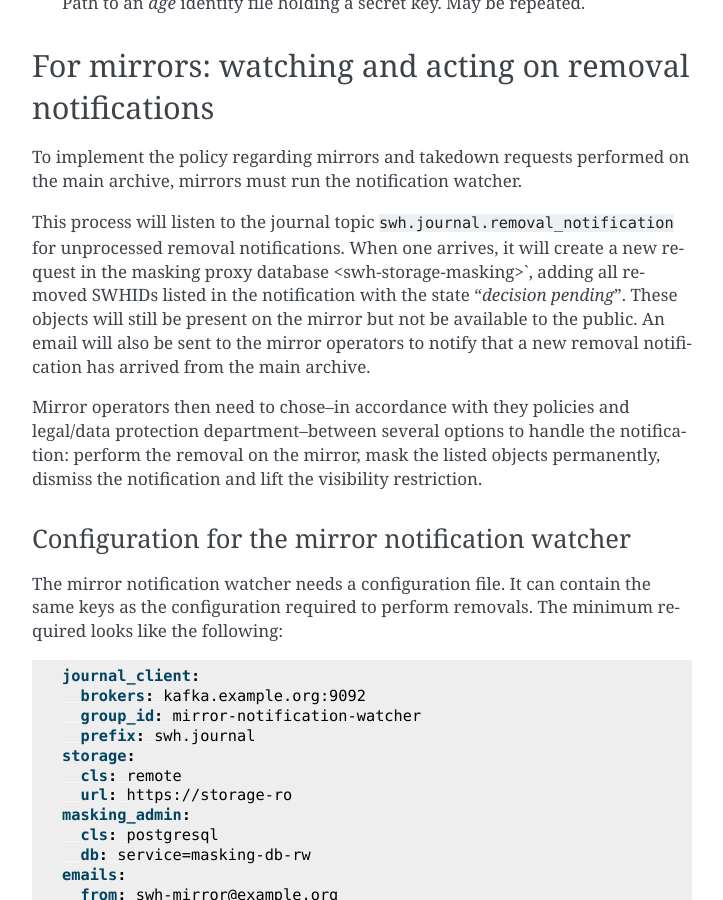
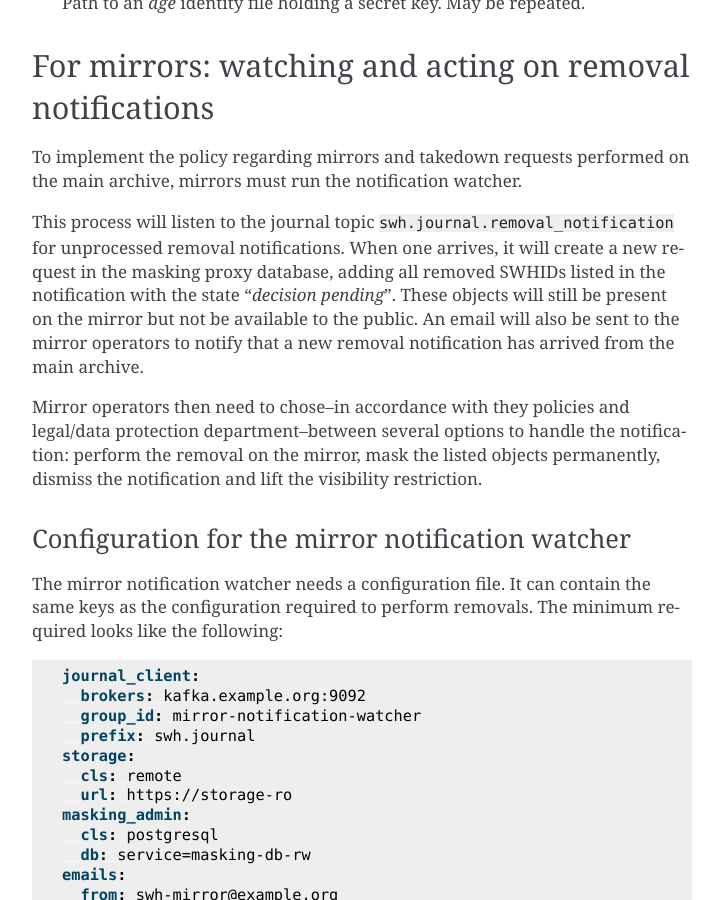
Before and after one commit to SoftwareHeritage/swh-alter, a Sphinx documentation site: the page built from docs/usage.rst, in a window 1280 px wide and 900 px high, scrolled down 10990 px. Shown: the whole window, without its empty margins (388-1111 px from the left). Built offline with Sphinx 7.4.7, drawn with Linux system fonts in a browser that asks for light colours.

Commit message:
docs: Fix `usage` cross-references

```diff
--- a/docs/usage.rst
+++ b/docs/usage.rst
@@ -650,7 +650,7 @@ notification watcher.
 
 This process will listen to the journal topic ``swh.journal.removal_notification``
 for unprocessed removal notifications. When one arrives, it will create
-a new request in the :ref:`masking proxy database` <swh-storage-masking>`,
+a new request in the :ref:`masking proxy database <swh-storage-masking>`,
 adding all removed SWHIDs listed in the notification with the state “*decision
 pending*”. These objects will still be present on the mirror but not be
 available to the public. An email will also be sent to the mirror operators to
@@ -694,7 +694,7 @@ The ``journal_client`` map follows the :ref:`journal configuration
 ``swh.journal.notification_removal`` topic.
 
 The ``storage`` map follows the :ref:`storage configuration
-<<cli-config-storage>`. The storage is accessed read-only to perform
+<cli-config-storage>`. The storage is accessed read-only to perform
 verifications on the received removal notifications.
 
 The ``masking_admin`` map must contain the database connection class in ``cls``
```
